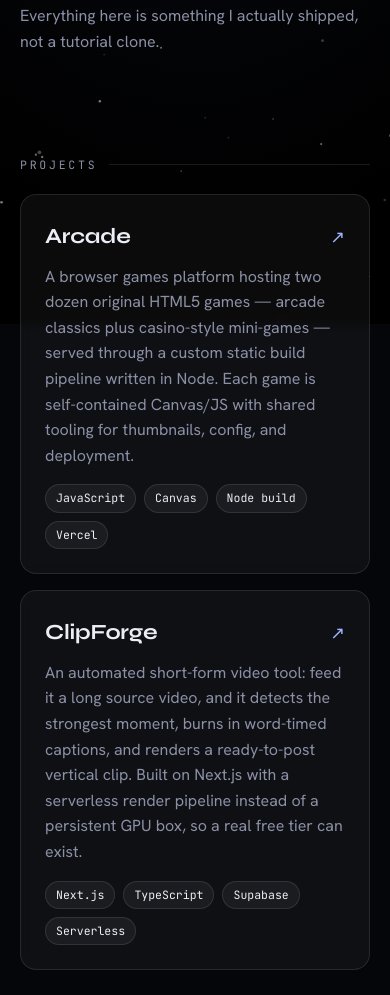
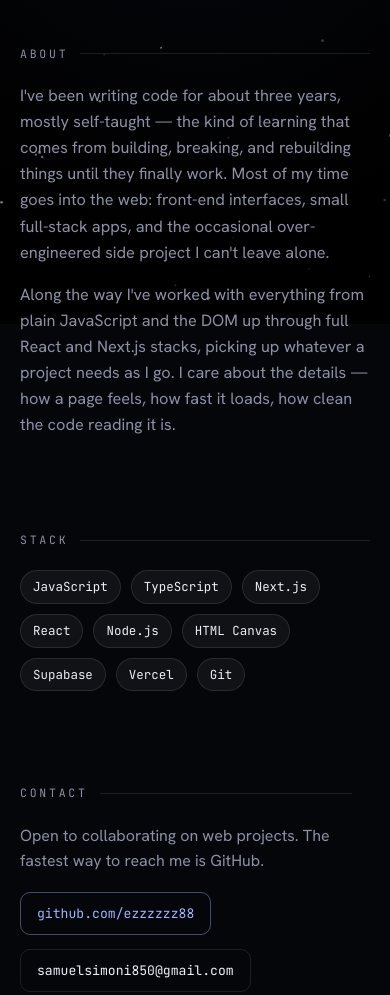
Before and after one commit to ezzzzzz88/ezz, a plain HTML site: page index.html in a window 390 px wide. Shown: the part 520-1515 px from the top of the page. Drawn offline with Linux system fonts and the light colour scheme.

Commit message:
Make portfolio copy generic
Replace named project cards with an About section; keep it to general
experience and the web stack rather than specific projects.

Co-Authored-By: Claude Opus 4.8 <noreply@anthropic.com>
Claude-Session: https://claude.ai/code/session_01FNVPGdYCVfe3AWquFiSj62

```diff
--- a/index.html
+++ b/index.html
@@ -159,6 +159,9 @@
   .stack-list .tag{ font-size:.78rem; padding:6px 12px; }
 
   /* ---- contact / footer ---- */
+  .about{ color: var(--muted); max-width: 60ch; margin: 0 0 16px; font-size: 1.02rem; }
+  .about:last-child{ margin-bottom: 0; }
+  .about-block{ margin-bottom: clamp(56px, 11vh, 100px); }
   .contact p{ color: var(--muted); max-width: 48ch; }
   .links{ display:flex; flex-wrap:wrap; gap:14px; margin-top: 18px; }
   .btn{
@@ -200,44 +203,15 @@
 <main class="wrap">
   <header class="hero">
     <p class="eyebrow">ezzzzzz88 · web developer</p>
-    <h1>I build games and tools for the web.</h1>
-    <p class="lede">Self-taught developer working mostly in JavaScript and TypeScript — browser games, video tooling, and the occasional over-engineered side project.</p>
-    <p class="sub">Everything here is something I actually shipped, not a tutorial clone.</p>
+    <h1>I build things for the web.</h1>
+    <p class="lede">Self-taught developer. I've spent the last three years deep in the JavaScript ecosystem, building web apps and front-end interfaces.</p>
+    <p class="sub">Always building something — this is my corner of the web.</p>
   </header>
 
-  <section>
-    <p class="section-label">Projects</p>
-    <div class="projects">
-
-      <a class="card" href="https://github.com/ezzzzzz88" target="_blank" rel="noopener">
-        <div class="card-top">
-          <h3>Arcade</h3>
-          <span class="arrow">↗</span>
-        </div>
-        <p>A browser games platform hosting two dozen original HTML5 games — arcade classics plus casino-style mini-games — served through a custom static build pipeline written in Node. Each game is self-contained Canvas/JS with shared tooling for thumbnails, config, and deployment.</p>
-        <div class="tags">
-          <span class="tag">JavaScript</span>
-          <span class="tag">Canvas</span>
-          <span class="tag">Node build</span>
-          <span class="tag">Vercel</span>
-        </div>
-      </a>
-
-      <a class="card" href="https://github.com/ezzzzzz88" target="_blank" rel="noopener">
-        <div class="card-top">
-          <h3>ClipForge</h3>
-          <span class="arrow">↗</span>
-        </div>
-        <p>An automated short-form video tool: feed it a long source video, and it detects the strongest moment, burns in word-timed captions, and renders a ready-to-post vertical clip. Built on Next.js with a serverless render pipeline instead of a persistent GPU box, so a real free tier can exist.</p>
-        <div class="tags">
-          <span class="tag">Next.js</span>
-          <span class="tag">TypeScript</span>
-          <span class="tag">Supabase</span>
-          <span class="tag">Serverless</span>
-        </div>
-      </a>
-
-    </div>
+  <section class="about-block">
+    <p class="section-label">About</p>
+    <p class="about">I've been writing code for about three years, mostly self-taught — the kind of learning that comes from building, breaking, and rebuilding things until they finally work. Most of my time goes into the web: front-end interfaces, small full-stack apps, and the occasional over-engineered side project I can't leave alone.</p>
+    <p class="about">Along the way I've worked with everything from plain JavaScript and the DOM up through full React and Next.js stacks, picking up whatever a project needs as I go. I care about the details — how a page feels, how fast it loads, how clean the code reading it is.</p>
   </section>
 
   <section>
@@ -257,7 +231,7 @@
 
   <section class="contact">
     <p class="section-label">Contact</p>
-    <p>Open to collaborating on web games and tooling. The fastest way to reach me is GitHub.</p>
+    <p>Open to collaborating on web projects. The fastest way to reach me is GitHub.</p>
     <div class="links">
       <a class="btn primary" href="https://github.com/ezzzzzz88" target="_blank" rel="noopener">github.com/ezzzzzz88</a>
       <a class="btn" href="mailto:samuelsimoni850@gmail.com">samuelsimoni850@gmail.com</a>
```
